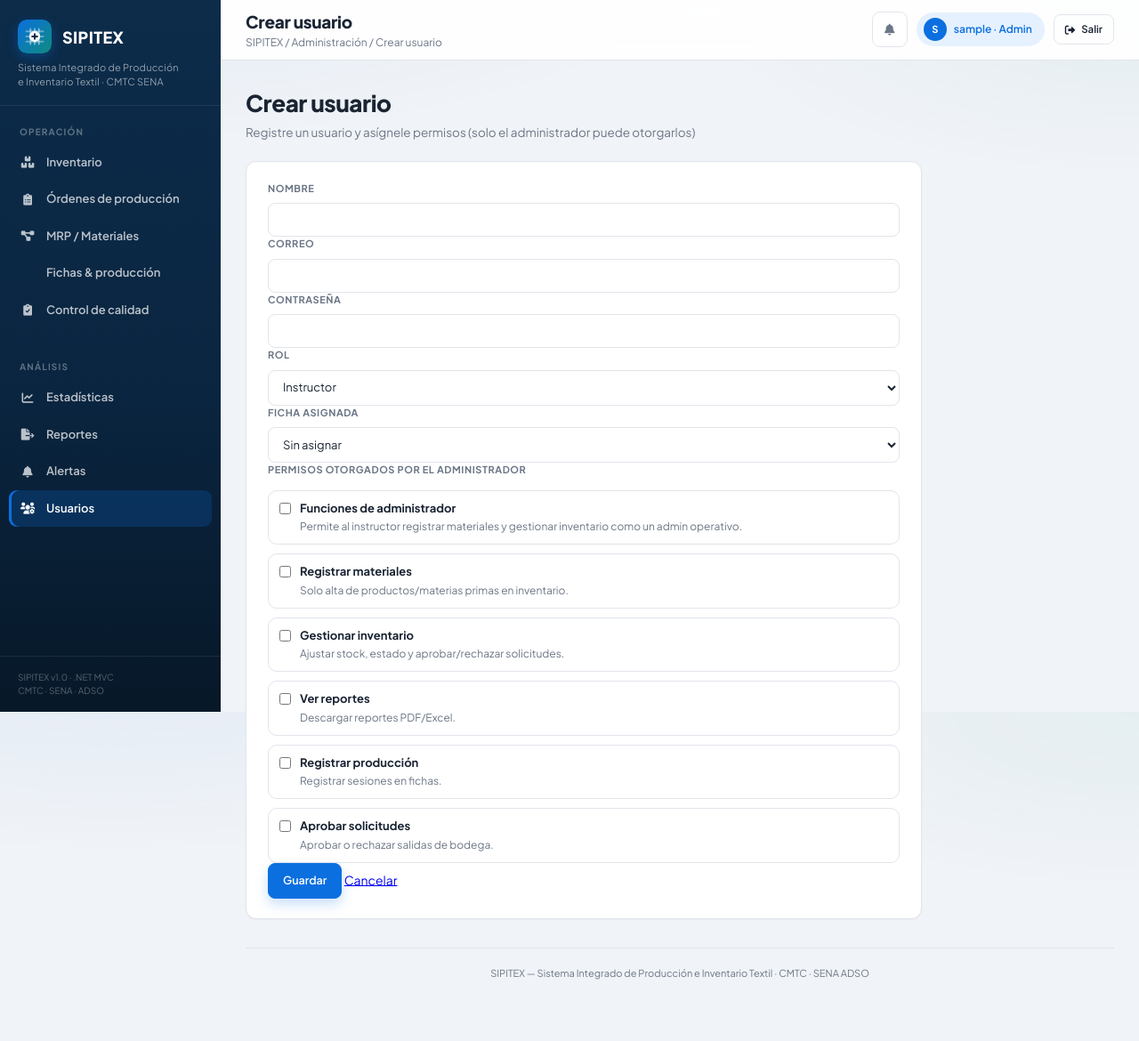
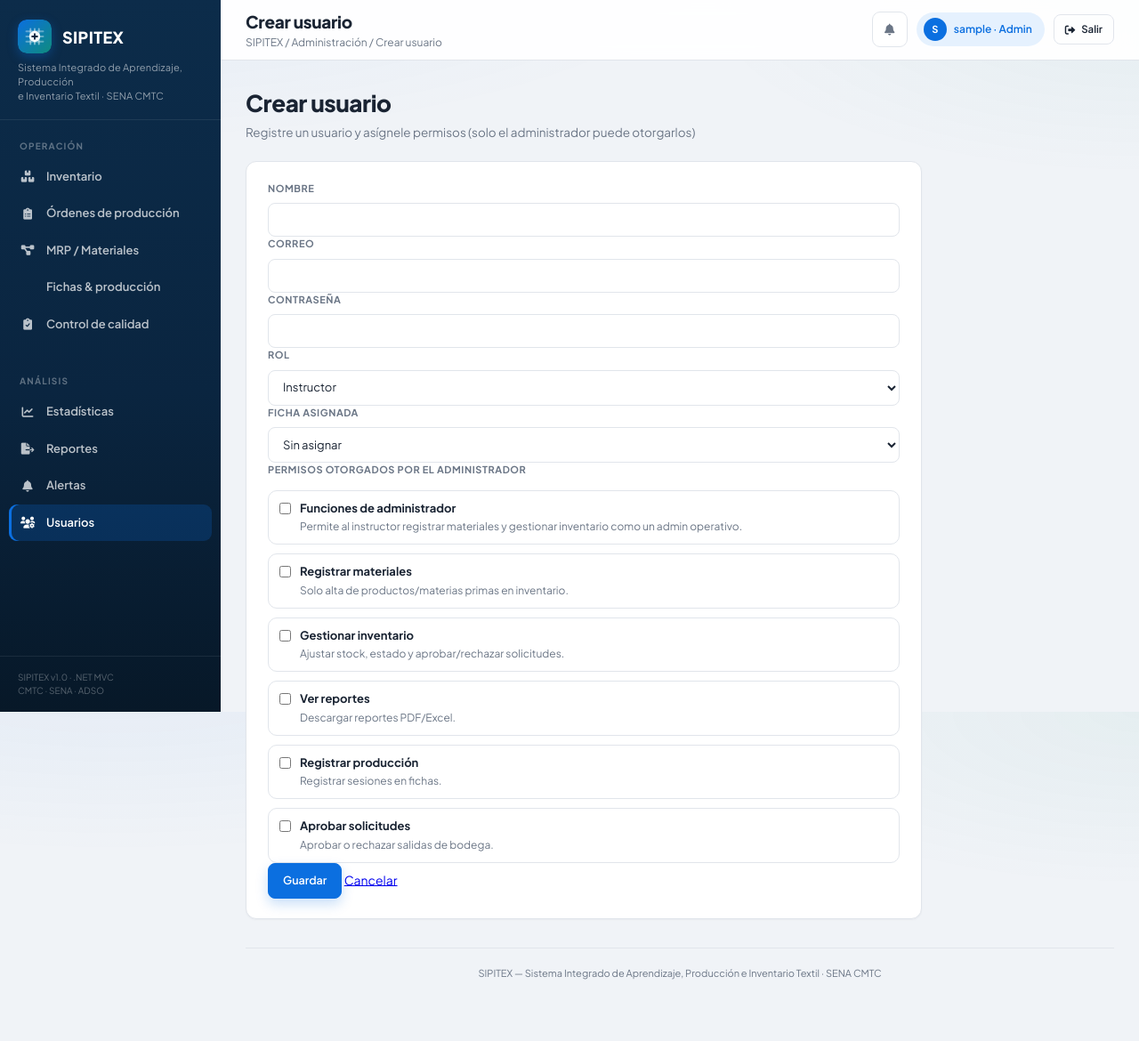
Before and after one commit to COSTEsincelejo/-SIPITEX, an ASP.NET Core app: page /Account/CreateUser in a window 1280 px wide. Shown: the whole page at 89% size. Run offline with ASP.NET Core 8, Linux system fonts and the light colour scheme; the visitor is signed in with stand-in values (Sample User, id 1); the project's own start-up code is not run, and a stand-in starts its controllers and pages; some libraries are stand-ins or nearby versions.

Commit message:
style: actualizar nombre institucional del sistema
Sistema Integrado de Aprendizaje, Producción e Inventario Textil · SENA CMTC

Co-authored-by: Cristian Camilo Baena Ruiz <COSTEsincelejo@users.noreply.github.com>

```diff
--- a/src/Sipitex.Web/Views/Shared/_Layout.cshtml
+++ b/src/Sipitex.Web/Views/Shared/_Layout.cshtml
@@ -35,7 +35,7 @@
             <button type="button" class="sidebar-close" id="sidebarClose" aria-label="Cerrar menú">
                 <i class="fas fa-xmark"></i>
             </button>
-            <p>Sistema Integrado de Producción<br>e Inventario Textil · CMTC SENA</p>
+            <p>Sistema Integrado de Aprendizaje, Producción<br>e Inventario Textil · SENA CMTC</p>
         </div>
         <nav class="nav-group">
             <div class="nav-group-label">Operación</div>
@@ -93,7 +93,7 @@
                 <div data-toast data-toast-type="@(toastSuccess == false ? "danger" : "success")" class="visually-hidden" style="position:absolute;left:-9999px;">@toastMessage</div>
             }
             @RenderBody()
-            <footer class="site-footer">SIPITEX — Sistema Integrado de Producción e Inventario Textil · CMTC · SENA ADSO</footer>
+            <footer class="site-footer">SIPITEX — Sistema Integrado de Aprendizaje, Producción e Inventario Textil · SENA CMTC</footer>
         </main>
     </div>
 </div>
--- a/src/Sipitex.Web/Views/Shared/_LoginLayout.cshtml
+++ b/src/Sipitex.Web/Views/Shared/_LoginLayout.cshtml
@@ -18,7 +18,7 @@
                 </div>
                 <div>
                     <h1>SIPITEX</h1>
-                    <p>Sistema Integrado de Producción e Inventario Textil</p>
+                    <p>Sistema Integrado de Aprendizaje, Producción e Inventario Textil</p>
                 </div>
             </div>
         </div>
```
